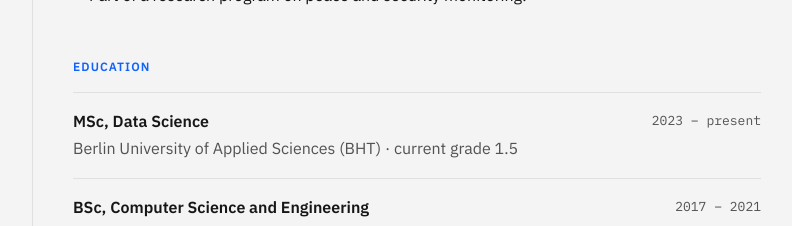
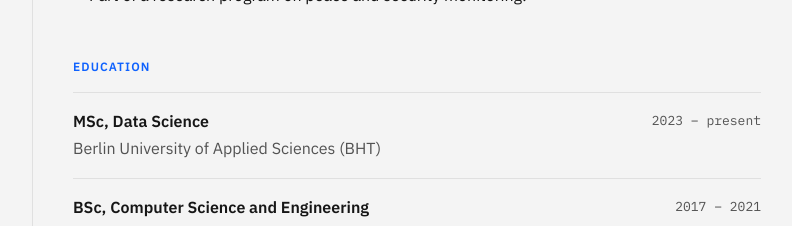
Before and after one commit to itsme-himel/portfolio, a plain HTML site: page index.html in a window 1280 px wide. Shown: the part 1120-1346 px from the top of the page, without its empty margins (351-1143 px from the left). Drawn offline with Linux system fonts and the light colour scheme.

Commit message:
Remove grade from the site's education entry
Co-Authored-By: Claude Fable 5.2 <noreply@anthropic.com>
Claude-Session: https://claude.ai/code/session_013ZWpxHbRsdNsa34DMRpgPx

```diff
--- a/index.html
+++ b/index.html
@@ -108,7 +108,7 @@
       <article class="item">
         <h3>MSc, Data Science</h3>
         <p class="date">2023 – present</p>
-        <p class="org">Berlin University of Applied Sciences (BHT) · current grade 1.5</p>
+        <p class="org">Berlin University of Applied Sciences (BHT)</p>
       </article>
       <article class="item">
         <h3>BSc, Computer Science and Engineering</h3>
```
